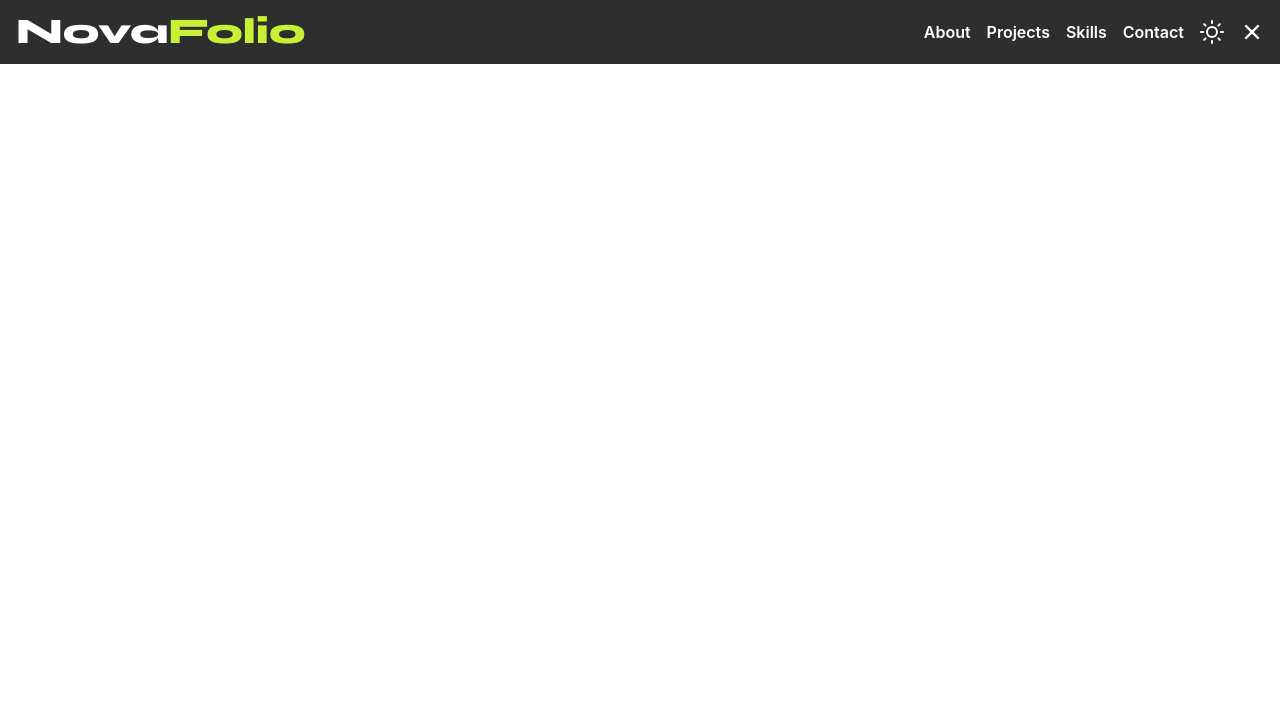
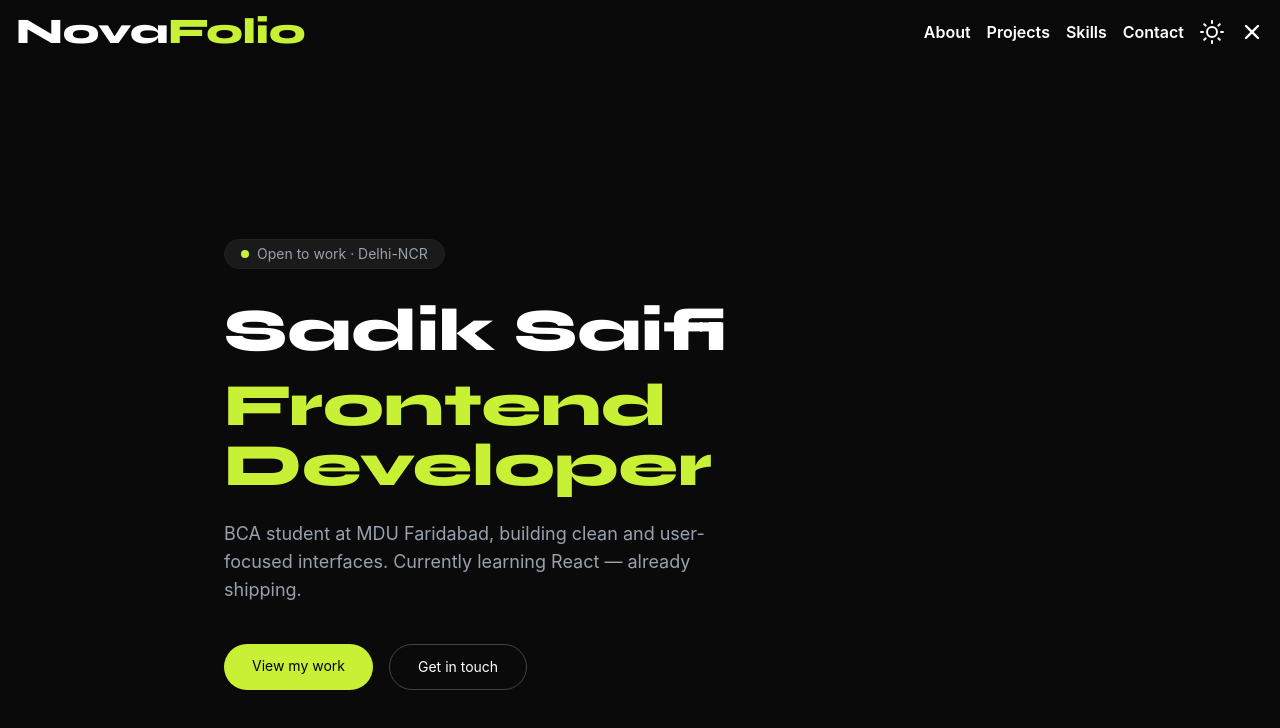
Before and after one commit to sadiksaifi9958/nova-folio, a React (Vite) app: page / in a window 1280 px wide. Shown: the top 728 px of the page. Built offline with nearby package versions, Linux system fonts and the light colour scheme.

Commit message:
add Hero section with badge, heading, subtitle and CTA buttons

```diff
--- a/src/Pages/Home.jsx
+++ b/src/Pages/Home.jsx
@@ -1,9 +1,11 @@
 import Navbar from "../components/Navbar.jsx"
+import Hero from "../components/Hero.jsx"
 
 const Home = () => {
     return (
-        <div>
+        <div className="bg-[#0a0a0a] min-h-screen">
             <Navbar/>
+            <Hero/>
         </div>
     )
 }
--- a/src/components/Hero.jsx
+++ b/src/components/Hero.jsx
@@ -1,6 +1,15 @@
 function Hero() {
     return (
-        <div>Hero</div>
+        <div className="max-w-4xl min-h-screen flex flex-col justify-center px-8 mx-auto">
+            <div className="flex items-center gap-2 bg-[#1a1a1a] border border-[#222] rounded-full px-4 py-1 text-sm text-gray-400 mb-6  w-fit"><span className="w-2 h-2 rounded-full bg-[#c8f135] pulse"></span> Open to work &#x2027; Delhi-NCR</div>
+            <h1 className="font-syne text-6xl mb-2 leading-tight text-white">Sadik Saifi</h1>
+            <h2 className="font-syne text-6xl text-[#c8f135] mb-6">Frontend Developer</h2>
+            <div className="text-gray-400 text-lg max-w-lg mb-10">BCA student at MDU Faridabad, building clean and user-focused interfaces. Currently learning React — already shipping.</div>
+            <div className="flex gap-4">
+                <a href="#projects" className="bg-[#c8f135] px-7 py-3 rounded-full text-sm">View my work</a>
+                <a href="#contact" className="border border-[#444] px-7 py-3 rounded-full text-sm text-white">Get in touch</a>
+            </div>
+        </div>
     )
 }
 
--- a/src/components/Navbar.jsx
+++ b/src/components/Navbar.jsx
@@ -31,11 +31,11 @@ export default function Navbar() {
                 })}
                 <button
                     onClick={toggleTheme}
-                    className="text-white text-2xl"
+                    className="text-white text-2xl cursor-pointer"
                 >{theme === "dark"? <FiSun/> : <FiMoon/> }</button>
                 <button
                     onClick={()=>setMenu(!menu)}
-                    className="text-white text-2xl"
+                    className="text-white text-2xl cursor-pointer"
                 >{menu? <HiMenu/> : <HiX/> }</button>
             </div>
         </div>
```
